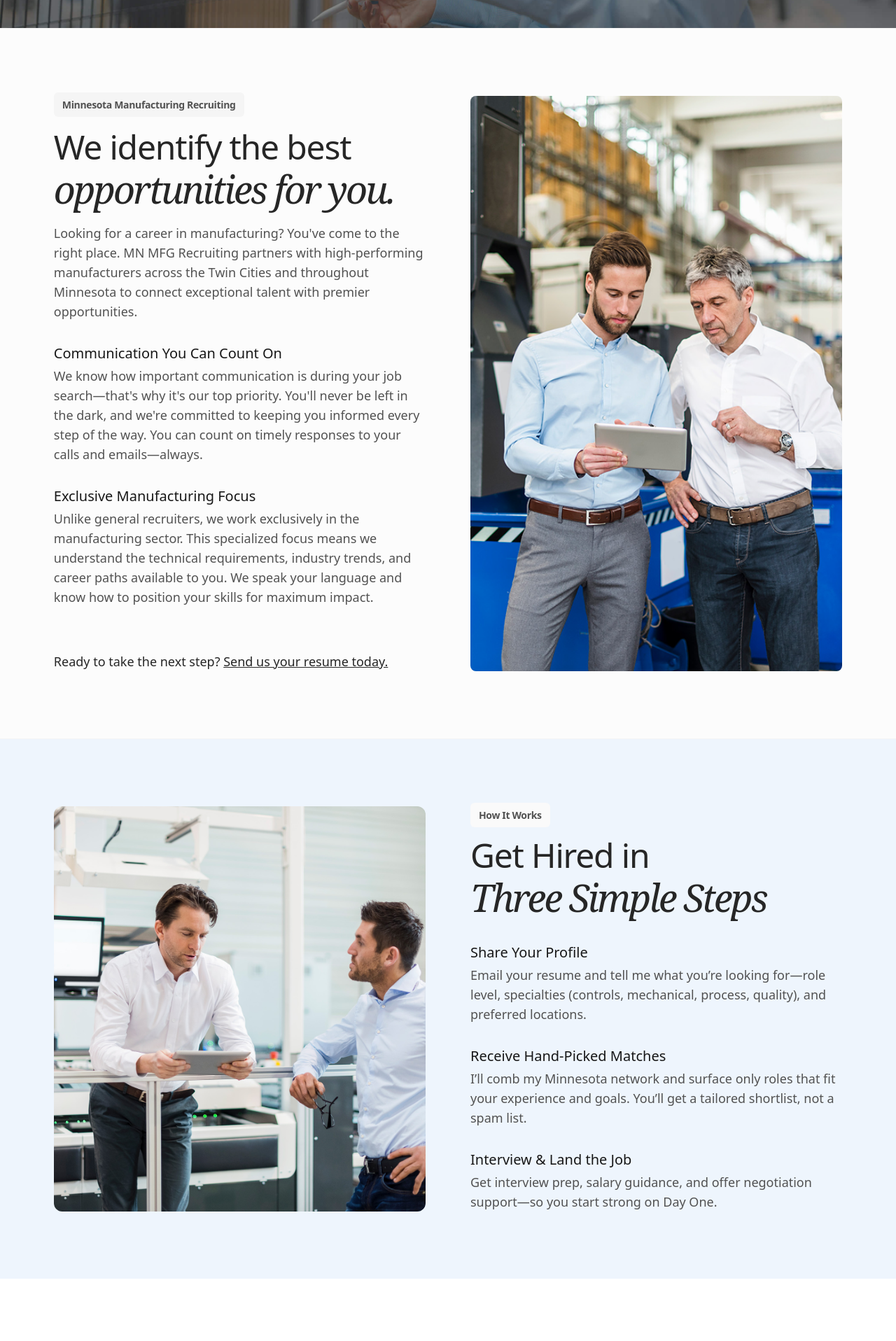
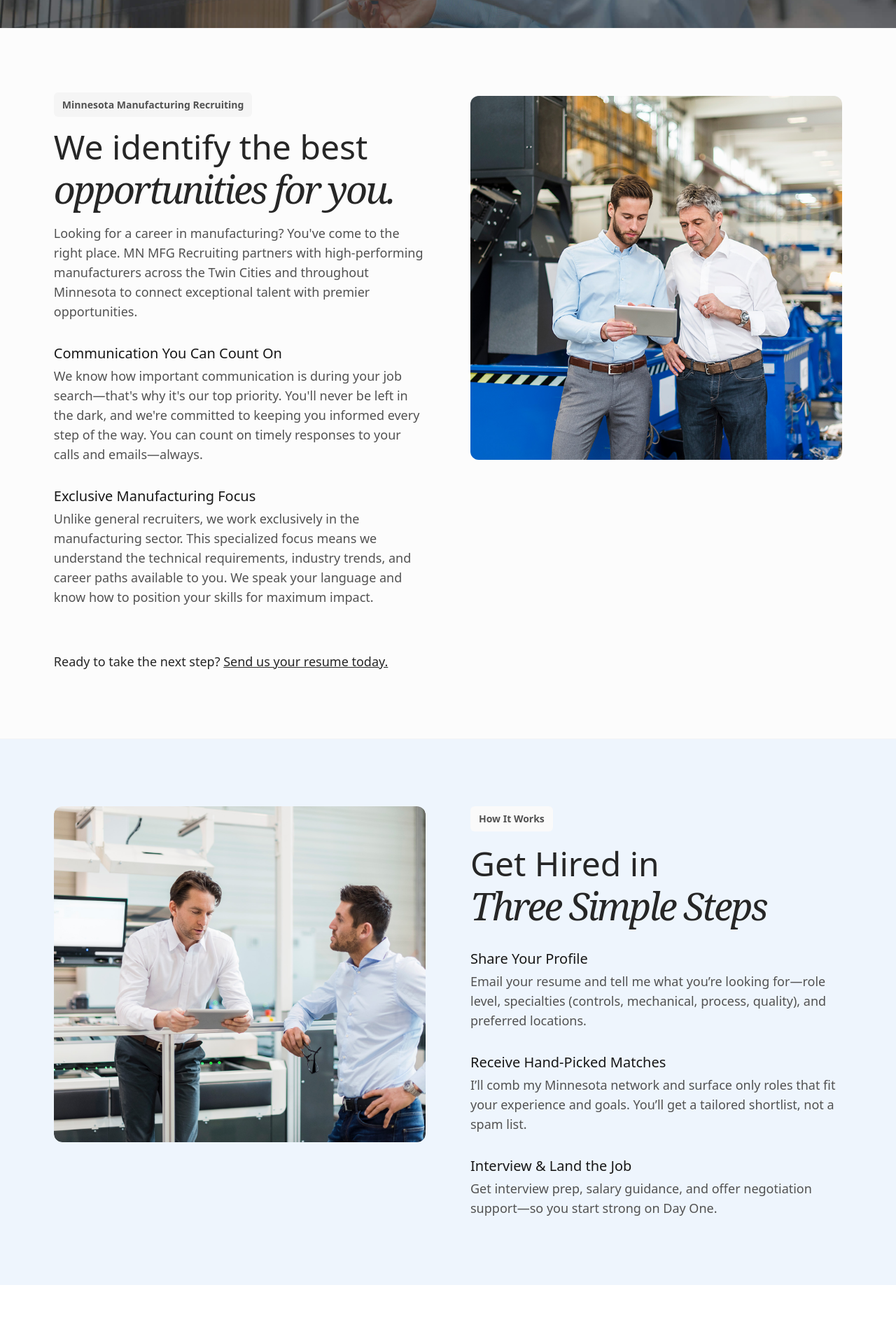
Before and after one commit to mhlauf1/mmr, a Next.js app: page /job-seekers in a window 1280 px wide. Shown: the part 720-2636 px from the top of the page at 70% size. Built offline with nearby package versions, Linux system fonts and the light colour scheme.

Commit message:
responsive

```diff
--- a/src/components/Navbar.tsx
+++ b/src/components/Navbar.tsx
@@ -7,6 +7,11 @@ import { usePathname } from "next/navigation";
 import { Menu, X } from "lucide-react";
 
 const NAV_ITEMS = [
+  { label: "Hiring Managers", href: "/hiring-managers" },
+  { label: "Job Seekers", href: "/job-seekers" },
+  { label: "About", href: "/about" },
+];
+const NAV_ITEMS_MOBILE = [
   { label: "Home", href: "/" },
   { label: "Hiring Managers", href: "/hiring-managers" },
   { label: "Job Seekers", href: "/job-seekers" },
@@ -108,7 +113,7 @@ export default function Navbar() {
         } bg-white text-gray-800`}
       >
         <nav className="flex flex-col px-4 pt-4 pb-6 h-[calc(100vh-56px)] space-y-4">
-          {NAV_ITEMS.map((item) => (
+          {NAV_ITEMS_MOBILE.map((item) => (
             <Link
               key={item.href}
               href={item.href}
--- a/src/components/Testimonials.tsx
+++ b/src/components/Testimonials.tsx
@@ -34,7 +34,7 @@ const Testimonial: React.FC<TestimonialProps> = ({
         transition={{ duration: 0.3 }}
         className="flex flex-col flex-1"
       >
-        <p className="text-neutral-700 font-pt-serif tracking-tight leading-[1.4] text-xl md:text-3xl">
+        <p className="text-neutral-700 font-pt-serif tracking-tight leading-[1.4] text-lg md:text-3xl">
           &quot;{quote}&quot;
         </p>
         <div className="mt-6 md:mt-12 flex flex-col text-neutral-600">
@@ -78,11 +78,11 @@ const Testimonials: React.FC = () => {
 
   return (
     <section className="px-4 md:px-[6%] bg-[#F7F7F7] py-12 md:py-24  flex flex-col md:flex-row ">
-      <div className="flex flex-col items-start flex-1/3 w-full">
+      <div className="flex flex-col items-center md:items-start md:flex-1/3 w-full">
         <span className="text-sm md:text-md bg-white px-3 py-2 mb-4 rounded-md tracking-tight font-semibold text-neutral-600">
           Testimonials
         </span>
-        <h2 className="text-3xl capitalize md:max-w-[15ch]  leading-tight sm:text-4xl md:text-5xl tracking-tight">
+        <h2 className="text-3xl capitalize md:max-w-[15ch] text-center md:text-start leading-tight sm:text-4xl md:text-5xl tracking-tight">
           Trusted by hundreds of{" "}
           <span className="font-pt-serif text-4xl sm:text-[42px] md:text-[54px] tracking-tighter italic">
             manufacturing professionals
--- a/src/sections/about/AboutUs.tsx
+++ b/src/sections/about/AboutUs.tsx
@@ -53,7 +53,7 @@ const AboutUs = () => {
           <div className=" relative rounded-xl h-full flex justify-end items-center w-full">
             <Image
               src="/about-us-section.jpg"
-              className="max-h-[75vh] w-[33vw] object-cover rounded-lg"
+              className="max-h-[75vh] hidden md:flex w-[33vw] object-cover rounded-lg"
               height={1200}
               width={800}
               alt="Job skeeing"
--- a/src/sections/about/Hero.tsx
+++ b/src/sections/about/Hero.tsx
@@ -27,8 +27,8 @@ const Hero: React.FC = () => {
       />
 
       {/* Content wrapper */}
-      <div className="relative z-10 flex flex-col justify-center h-full px-4 md:px-[6%]">
-        <div className="max-w-3xl flex-col justify-between">
+      <div className="relative z-10 flex flex-col justify-end pb-16 md:pb-0 md:justify-center h-full px-4 md:px-[6%]">
+        <div className="md:max-w-3xl flex-col justify-between">
           <div>
             <span className="text-sm md:text-md bg-neutral-100/20 px-3 py-2 rounded-md font-semibold text-white">
               About Us
--- a/src/sections/job-seekers/Benefits.tsx
+++ b/src/sections/job-seekers/Benefits.tsx
@@ -51,7 +51,7 @@ const CandidateBenefits: React.FC = () => {
           Rely on MNMR
         </span>
       </h2>
-      <p className="text-neutral-600 mt-4 text-md  text-start md:text-lg">
+      <p className="text-neutral-600 mt-4 text-md max-w-[36ch] text-start md:text-lg">
         Discover the benefits of partnering with a recruitment specialist who
         puts your career first.
       </p>
--- a/src/sections/job-seekers/HowItWorks.tsx
+++ b/src/sections/job-seekers/HowItWorks.tsx
@@ -21,42 +21,43 @@ const contentData = [
 
 const HowItWorks = () => {
   return (
-    <section className="border-t border-neutral-100 relative  bg-[#EEF5FD]">
+    <section className="border-t border-neutral-100 bg-[#EEF5FD]">
       <div className="flex flex-col py-12 md:py-24 px-4 md:px-[6%]">
-        <div className="flex justify-between md:max-w-[90vw] md:min-h-[60vh] w-full mx-auto flex-col md:flex-row gap-16">
-          <div className="flex flex-1">
-            <div className="bg-[#EEF5FD] relative rounded-xl h-full flex justify-center items-center w-full">
+        <div className="flex flex-col-reverse md:flex-row justify-between md:max-w-[90vw] md:min-h-[60vh] w-full mx-auto gap-16">
+          {/* Image */}
+          <div className="flex-1">
+            <div className="relative w-full h-64 md:h-auto md:min-h-[60vh] rounded-xl overflow-hidden bg-[#EEF5FD]">
               <Image
                 src="/2-guys.jpg"
-                className="rounded-xl object-cover"
+                alt="Job seeking"
                 fill
-                alt="Job skeeing"
+                className="object-cover object-center rounded-xl"
               />
             </div>
           </div>
-          <div className="flex items-start justify-between flex-1 flex-col">
-            <div>
-              <span className="text-sm md:text-md bg-neutral-50 px-3 py-2 rounded-md tracking-tight font-semibold text-neutral-600">
+
+          {/* Content */}
+          <div className="flex-1 flex flex-col items-start justify-start">
+            <span className="text-sm md:text-md bg-neutral-50 px-3 py-2 rounded-md font-semibold text-neutral-600">
               How It Works
             </span>
-              <h2 className="mt-4 text-3xl sm:text-4xl md:text-5xl md:max-w-[18ch] tracking-tight text-neutral-800 font-medium leading-tight">
-                Get Hired in <br />{" "}
-                <span className="font-pt-serif text-4xl sm:text-[42px] md:text-[54px] tracking-tighter italic">
+            <h2 className="mt-4 text-3xl sm:text-4xl md:text-5xl md:max-w-[18ch] font-medium text-neutral-800 leading-tight">
+              Get Hired in{" "}
+              <span className="block font-pt-serif text-4xl sm:text-[42px] md:text-[54px] italic tracking-tighter">
                 Three Simple Steps
               </span>
             </h2>
-              <div className="flex mt-8 flex-col gap-8">
+            <div className="mt-8 flex flex-col gap-8">
               {contentData.map((item) => (
                 <div key={item.id} className="flex flex-col gap-1">
                   <h4 className="text-neutral-900 font-medium text-lg md:text-xl">
                     {item.title}
                   </h4>
-                    <p className="text-neutral-600  text-md md:text-lg">
+                  <p className="text-neutral-600 text-md md:text-lg">
                     {item.text}
                   </p>
                 </div>
               ))}
-              </div>
             </div>
           </div>
         </div>
--- a/src/sections/job-seekers/Opportunities.tsx
+++ b/src/sections/job-seekers/Opportunities.tsx
@@ -16,16 +16,17 @@ const contentData = [
 
 const JobSeekers = () => {
   return (
-    <section className="flex border-t border-neutral-100  bg-[#FCFCFC] flex-col py-12 md:py-24 px-4 md:px-[6%]">
-      <div className="flex justify-between md:max-w-[90vw] md:min-h-[60vh] w-full mx-auto flex-col md:flex-row gap-16">
-        <div className="flex items-start justify-between flex-1 flex-col">
+    <section className="flex flex-col border-t border-neutral-100 bg-[#FCFCFC] py-12 md:py-24 px-4 md:px-[6%]">
+      <div className="flex flex-col md:flex-row justify-between md:max-w-[90vw] md:min-h-[60vh] w-full mx-auto gap-8 md:gap-16">
+        {/* Text Content */}
+        <div className="flex-1 flex flex-col justify-between">
           <div>
-            <span className="text-sm md:text-md bg-neutral-100 px-3 py-2 rounded-md tracking-tight font-semibold text-neutral-600">
+            <span className="text-sm md:text-md bg-neutral-100 px-3 py-2 rounded-md font-semibold text-neutral-600">
               Minnesota Manufacturing Recruiting
             </span>
-            <h2 className="mt-4 text-3xl sm:text-4xl md:text-5xl md:max-w-[20ch] tracking-tight text-neutral-800 font-medium leading-tight">
+            <h2 className="mt-4 text-3xl sm:text-4xl md:text-5xl max-w-[20ch] font-medium text-neutral-800 leading-tight">
               We identify the best
-              <span className="font-pt-serif text-4xl sm:text-[42px] md:text-[54px] tracking-tighter italic">
+              <span className="font-pt-serif text-4xl sm:text-[42px] md:text-[54px] italic tracking-tighter">
                 {" "}
                 opportunities for you.
               </span>
@@ -36,35 +37,34 @@ const JobSeekers = () => {
               manufacturers across the Twin Cities and throughout Minnesota to
               connect exceptional talent with premier opportunities.
             </p>
-            <div className="flex mt-8 flex-col gap-8">
+            <div className="mt-8 flex flex-col gap-8">
               {contentData.map((item) => (
-                <div key={item.id} className="flex  flex-col gap-1">
+                <div key={item.id} className="flex flex-col gap-1">
                   <h4 className="text-neutral-900 font-medium text-lg md:text-xl">
                     {item.title}
                   </h4>
-                  <p className="text-neutral-600  text-md md:text-lg">
+                  <p className="text-neutral-600 text-md md:text-lg">
                     {item.text}
                   </p>
                 </div>
               ))}
             </div>
           </div>
-          <p className="text-neutral-800 mt-16 md:max-w-xl text-md md:text-lg">
+          <p className="text-neutral-800 mt-8 md:mt-16 md:max-w-xl text-md md:text-lg">
             Ready to take the next step?{" "}
             <span className="underline">Send us your resume today.</span>
           </p>
         </div>
-        <div className="flex flex-1">
-          <div className=" relative rounded-xl  flex justify-center items-center w-full">
+
+        {/* Image */}
+        <div className="flex-1">
+          <div className="relative w-full h-64 md:h-auto md:min-h-[65vh] rounded-xl overflow-hidden bg-[#EEF5FD]">
             <Image
               src="/hiring-hero.png"
-              className="object-cover rounded-lg object-center"
+              alt="Job seeking"
               fill
-              alt="Job skeeing"
+              className="object-cover object-center"
             />
-            {/*   <div className="w-[1px] absolute top-0 right-[25%] h-full bg-white"></div>
-            <div className="absolute top-36 right-[25%] left-0 h-[1px] bg-white"></div>
-            <div className="absolute bottom-16 right-0 left-[75%] h-[1px] bg-white"></div> */}
           </div>
         </div>
       </div>
```
Also changed, not shown: src/sections/about/Core.tsx (+18 -15 lines), src/sections/hiring/Hero.tsx (+4 -4 lines), src/sections/hiring/ServicesBento.tsx (+5 -5 lines), src/sections/hiring/Supercharge.tsx (+4 -4 lines), src/sections/job-seekers/Hero.tsx (+9 -6 lines). Lines whose indentation alone changed are shown as unchanged.
